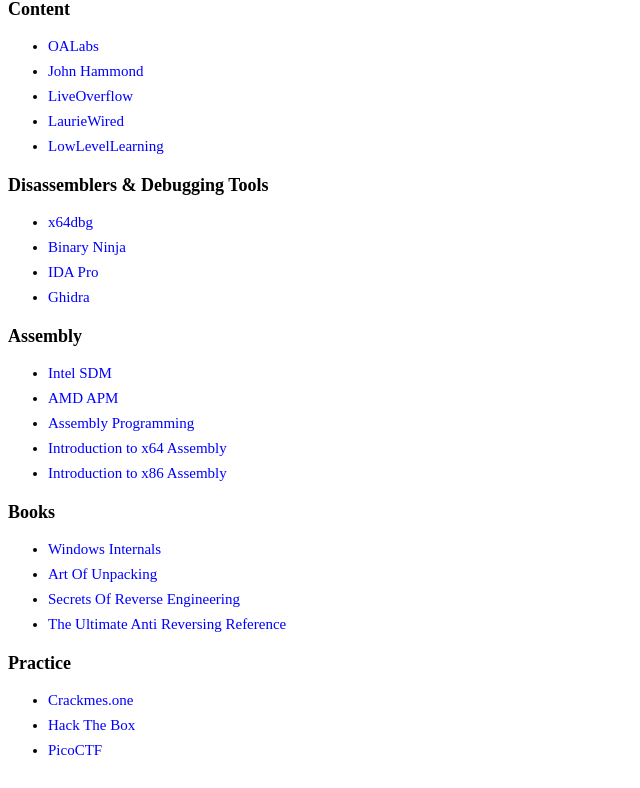
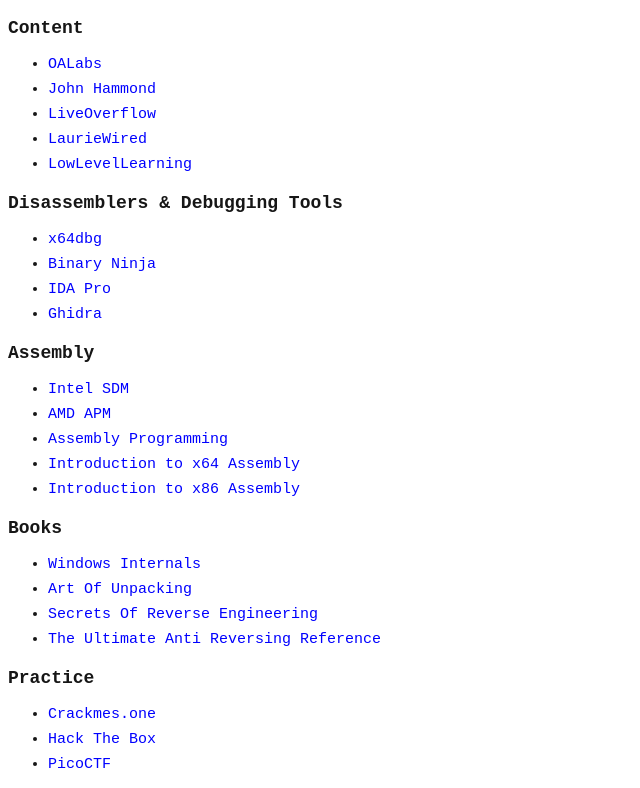
Before and after one commit to ReverseSec/ReverseSec, a plain HTML site: page wiki.html in a window 1280 px wide. Shown: the part 81-869 px from the top of the page, without its empty margins (0-640 px from the left). Drawn offline with Linux system fonts and the light colour scheme.

Commit message:
Update wiki.html

```diff
--- a/wiki.html
+++ b/wiki.html
@@ -5,7 +5,7 @@
     <meta name="viewport" content="width=device-width, initial-scale=1">
     <title>ReverseSec</title>
     <style>
-        b body
+        body
         {
             font-size: 20px;
             font-family: 'Press Start 2P', monospace;
```
